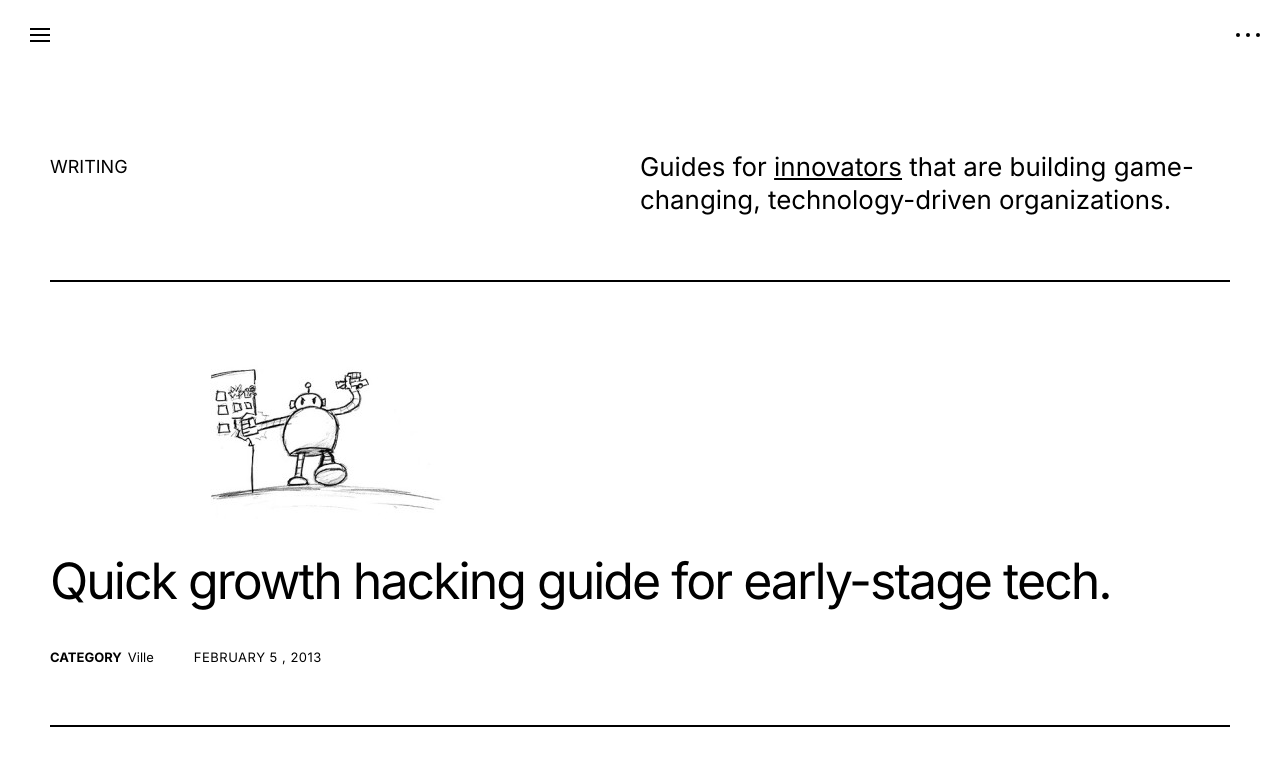
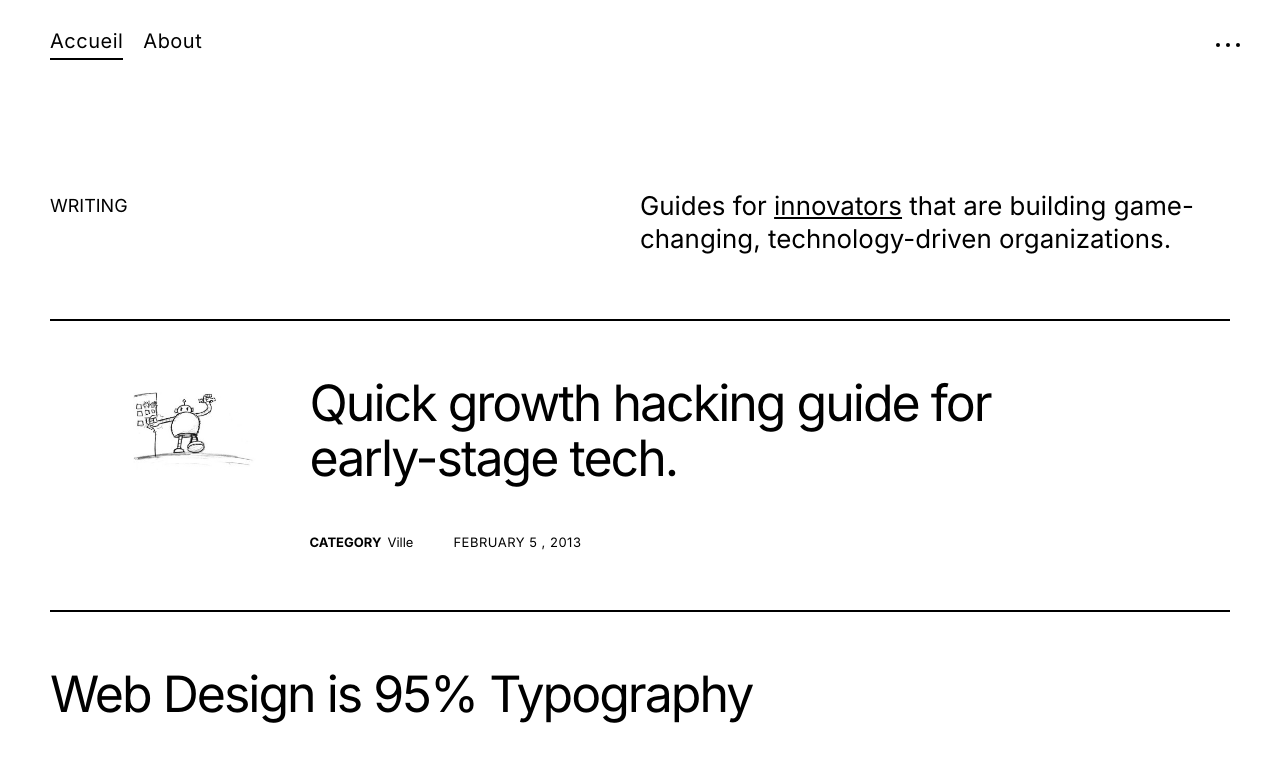
Before and after one commit to arnaudouttier/journal, a Vue app: page / in a window 1280 px wide. Shown: the top 771 px of the page. Built offline with nearby package versions, Linux system fonts and the light colour scheme.

Commit message:
nlle beta

```diff
--- a/src/App.vue
+++ b/src/App.vue
@@ -35,11 +35,7 @@ export default {
     top: 0;
     bottom: 0;
     width: 100%;
-    -webkit-transition-delay: 0.2s;
-    -moz-transition-delay: 0.2s;
-    -ms-transition-delay: 0.2s;
-    -o-transition-delay: 0.2s;
-    transition-delay: 0.2s;
+    transition-timing-function: ease;
     z-index: 2;
   }
 }
--- a/src/commons/Header.vue
+++ b/src/commons/Header.vue
@@ -1,17 +1,17 @@
 <template>
   <header class="site-header">
     <button
-      class="btn btn-nav menu_btn"
+      class="btn btn_nav menu_btn"
       @click="toggleNav()"
       :class="{ activeNav: activeNav }"
     >
       <span class="menu-toggle"></span>
     </button>
-    <button class="btn btn-nav sidebar_btn" @click="toggleSidebar()">
+    <Navigation :enableNav="this.activeNav" :toggleNavigation="toggleNav" />
+    <button class="btn btn_nav sidebar_btn" @click="toggleSidebar()">
       <span class="icon-sidebar"></span>
     </button>
   </header>
-  <Navigation :enableNav="this.activeNav" :toggleNavigation="toggleNav" />
 </template>
 
 <script>
@@ -56,7 +56,7 @@ export default {
   width: 100%;
 }
 
-.btn-nav {
+.btn_nav {
   display: flex;
   align-items: center;
   background: none;
@@ -151,6 +151,15 @@ export default {
   }
 }
 
+@media (min-width: 1024px) {
+  .site-header {
+    padding: 2.5rem 5rem;
+  }
+  .menu_btn {
+    display: none;
+  }
+}
+
 @media (min-width: 1440px) {
   .site-header {
     padding: 2.5rem 8rem;
--- a/src/components/Navigation.vue
+++ b/src/components/Navigation.vue
@@ -71,9 +71,29 @@ nav {
   }
 }
 
-@media (min-width: 1440px) {
-  nav {
-    padding: 8rem;
+@media (min-width: 1024px) {
+  .site_navigation {
+    display: block !important;
+    position: relative;
+    height: auto;
+    width: auto;
+    background: transparent;
+
+    nav {
+      padding: 0;
+      ul {
+        flex-direction: row;
+        justify-content: space-between;
+
+        li {
+          margin-right: 2rem;
+        }
+        a {
+          font-size: 2rem;
+          font-weight: 500;
+        }
+      }
+    }
   }
 }
 </style>
--- a/src/components/Post.vue
+++ b/src/components/Post.vue
@@ -1,8 +1,8 @@
 <template>
   <article class="post" v-for="post in posts" v-bind:key="post.id">
-    <div class="post_eader">
+    <div class="post_header">
       <div class="post_featured_image" v-if="post.featured_image">
-        <router-link :to="{ name: 'Single', params: { id: post.id } }">
+        <router-link :to="{ name: 'Post', params: { id: post.id } }">
           <img
             :src="require('../assets/images/' + post.featured_image)"
             :alt="post.altfeatured_image"
@@ -13,7 +13,7 @@
     <div class="post_content">
       <div class="post_title">
         <h2>
-          <router-link :to="{ name: 'Single', params: { id: post.id } }">
+          <router-link :to="{ name: 'Post', params: { id: post.id } }">
             {{ post.title }}
           </router-link>
         </h2>
@@ -63,19 +63,21 @@ export default {
     overflow: hidden;
 
     img {
+      width: 100%;
       filter: grayscale(100%);
     }
   }
 }
 
 .post_title {
+  position: relative;
   h2 {
     font-size: calc(30.2px + 1.55vw);
-    line-height: 4rem;
+    line-height: 1.1em;
     font-weight: 400;
     letter-spacing: -0.2rem;
     margin-bottom: 4rem;
-    position: relative;
+    max-width: 820px;
   }
 }
 
@@ -111,6 +113,20 @@ export default {
   }
 }
 
+@media (min-width: 768px) {
+  .post {
+    display: flex;
+
+    .post_header {
+      max-width: 22%;
+    }
+
+    .post_content {
+      flex: 1;
+    }
+  }
+}
+
 @media (min-width: 1024px) {
   .post {
     padding: 5.5rem 0;
@@ -134,13 +150,13 @@ export default {
           opacity: 0;
           visibility: hidden;
           position: absolute;
-          top: -4px;
+          top: 0px;
           right: 0;
-          -webkit-transition: 0.3s;
-          -moz-transition: 0.3s;
-          -ms-transition: 0.3s;
-          -o-transition: 0.3s;
-          transition: 0.3s;
+          -webkit-transition: 0.2s;
+          -moz-transition: 0.2s;
+          -ms-transition: 0.2s;
+          -o-transition: 0.2s;
+          transition: 0.2s;
           transform: translateX(-20px);
         }
       }
--- a/src/components/Sidebar.vue
+++ b/src/components/Sidebar.vue
@@ -58,12 +58,6 @@ export default {
 
 <style  lang="scss">
 @import '../assets/scss/style.scss';
-.sidebar.active + .site {
-  &:after {
-    opacity: 1;
-    visibility: visible;
-  }
-}
 .sidebar {
   position: fixed;
   top: 0;
@@ -74,7 +68,6 @@ export default {
   width: 100%;
   max-width: 0;
   transition: max-width 0.2s ease;
-  transition-delay: 0.3s;
   overflow-y: scroll;
   scroll-behavior: smooth;
 
@@ -158,6 +151,13 @@ export default {
   .sidebar {
     &.active {
       max-width: 50%;
+
+      + .site {
+        &:after {
+          opacity: 1;
+          visibility: visible;
+        }
+      }
     }
   }
 }
--- a/src/components/SinglePost.vue
+++ b/src/components/SinglePost.vue
@@ -1,6 +1,6 @@
 <template>
   <article class="post" v-for="post in filterSinglePost" v-bind:key="post.id">
-    <div class="post_eader">
+    <div class="post_header">
       <div class="post_title">
         <h2>
           <a href="">
@@ -70,7 +70,6 @@ export default {
   mounted () {
     const route = useRoute()
     this.currentPost = parseInt(route.params.id)
-    console.log(typeof this.currentPost)
   },
   computed: {
     filterSinglePost () {
@@ -89,10 +88,12 @@ export default {
   .post {
     border: 0;
     padding: 0;
+    display: block;
 
-    .post_eader {
-      margin-bottom: 2rem;
+    .post_header {
+      margin-bottom: 4.6vw;
       border-bottom: 2px solid $primary_color;
+      max-width: 920px;
 
       .post_title {
         margin-bottom: 3rem;
@@ -109,6 +110,11 @@ export default {
         margin-bottom: 2.5rem;
       }
     }
+
+    .post_content {
+      max-width: 800px;
+    }
+
     .post_content_intro {
       font-size: 2rem;
       line-height: 2.8rem;
--- a/src/router/index.js
+++ b/src/router/index.js
@@ -1,6 +1,5 @@
 import { createRouter, createWebHistory } from 'vue-router'
 import Home from '../pages/Home.vue'
-import Single from '../pages/Single.vue'
 
 const routes = [
   {
@@ -17,9 +16,9 @@ const routes = [
     component: () => import(/* webpackChunkName: "about" */ '../pages/About.vue')
   },
   {
-    path: '/Single',
-    name: 'Single',
-    component: Single
+    path: '/Post/:id',
+    name: 'Post',
+    component: () => import(/* webpackChunkName: "about" */ '../pages/Single.vue')
   }
 ]
 
```
